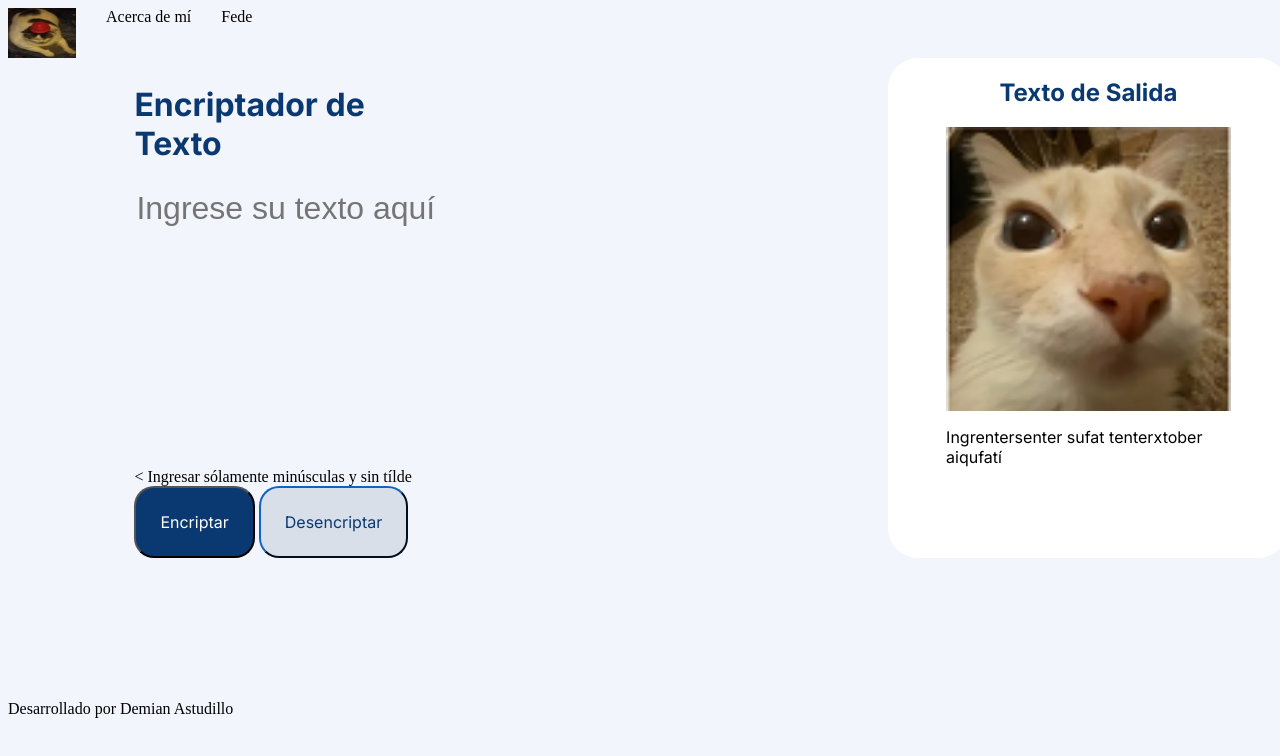
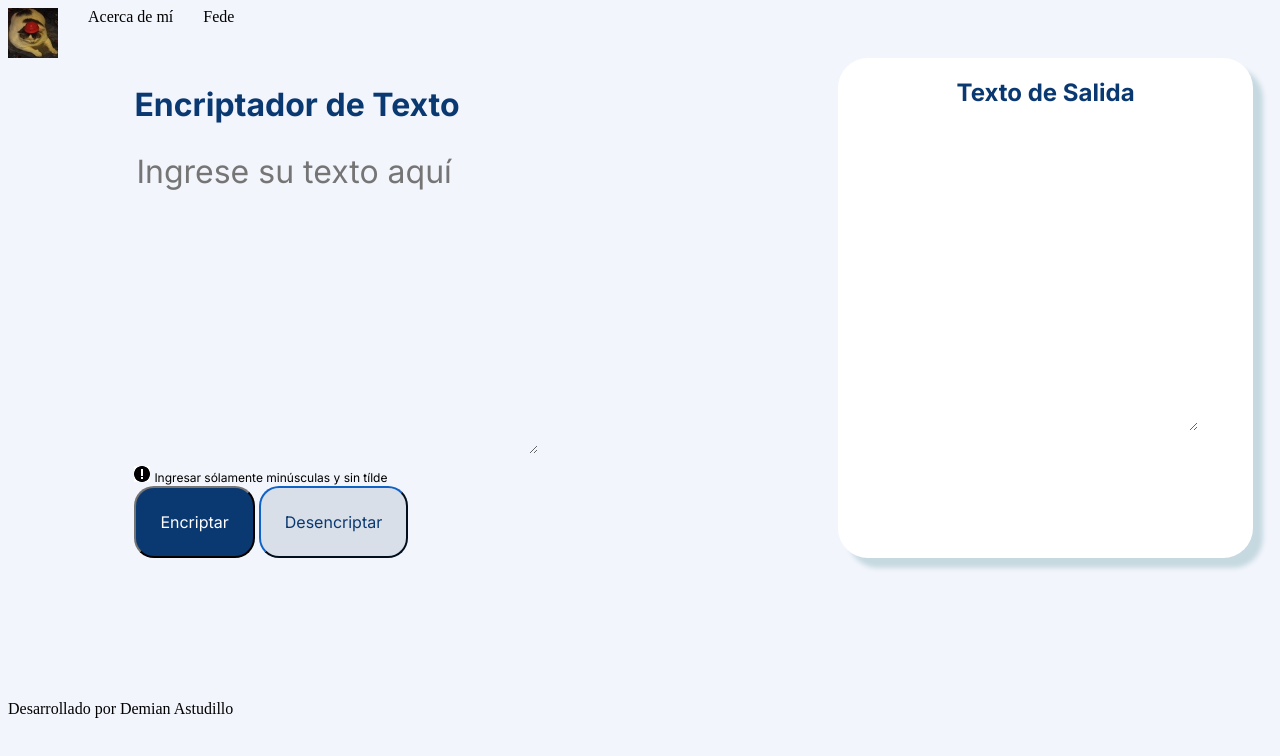
Before and after one commit to demian-astudillo/challenge-encriptador, a plain HTML site: page index.html in a window 1280 px wide. Both pictures are taken after a click on the button "Encriptar". Drawn offline with Linux system fonts and the light colour scheme.

Commit message:
de input a textarea + correcciones varias

```diff
--- a/app.js
+++ b/app.js
@@ -8,7 +8,12 @@ function encriptar_texto(){
     texto_encriptado = texto_encriptado.replace(/u/g, "ufat");
     let caja = document.querySelector("#caja_salida");
     caja.innerHTML = texto_encriptado;
-    document.getElementById('entrada_texto').setAttribute('value','');
+    let entry = document.getElementById('entrada_texto');
+    entry.value = '';
+    document.getElementById('cat').setAttribute('style','display: none;');
+    document.getElementById('texto_1').setAttribute('style','display: none;');
+    document.getElementById('texto_2').setAttribute('style','display: none;');
+    document.getElementById('caja_salida').setAttribute('style','');
 }
 
 function desencriptar_texto(){
@@ -20,4 +25,10 @@ function desencriptar_texto(){
     texto_desencriptado = texto_desencriptado.replace(/ufat/g, "u");
     let caja = document.querySelector("#caja_salida");
     caja.innerHTML = texto_desencriptado;
+    let entry = document.getElementById('entrada_texto');
+    entry.value = '';
+    document.getElementById('cat').setAttribute('style','display: none;');
+    document.getElementById('texto_1').setAttribute('style','display: none;');
+    document.getElementById('texto_2').setAttribute('style','display: none;');
+    document.getElementById('caja_salida').setAttribute('style','');
 }
--- a/index.html
+++ b/index.html
@@ -19,12 +19,12 @@
             <div class="container_1">
                 <div>
                     <h1 class="titulo_entrada">Encriptador de Texto</h1>
-                    <input type="text" class="entrada" id="entrada_texto" onkeydown="return /[a-zA-Z ]/i.test(event.key)" value="Ingrese su texto aquí" placeholder="Ingrese su texto aquí">
+                    <textarea class="entrada" id="entrada_texto" onkeydown="return /[a-zA-Z ]/i.test(event.key)" value="Ingrese su texto aquí" placeholder="Ingrese su texto aquí"></textarea>
                 </div>
                 <div>
                     <div>
-                        <
-                        <label for="boton_1">Ingresar sólamente minúsculas y sin tílde</label>
+                        <img src="assets/sign.png">
+                        <label for="boton_1" class="info">Ingresar sólamente minúsculas y sin tílde</label>
                     </div>
                     <div>
                         <button id="boton_1" class="boton_1" onclick="encriptar_texto();">Encriptar</button>
@@ -34,10 +34,10 @@
             </div>
             <div class="container_2">
                 <h2 class="titulo_salida">Texto de Salida</h2>
-                <img src="assets\cat.png">
-                <p id="caja_salida">
-                    No se ha enviado texto
-                </p>
+                <img id="cat" src="assets\cat.png">
+                <p id="texto_1" class="texto_1">Ningún Mensaje fue encontrado</p>
+                <p id="texto_2" class="texto_2">Ingresa el texto que desees encriptar o desencriptar</p>
+                <textarea class="caja_salida" id="caja_salida" style ='display: none;'></textarea>
             </div>
         </section>
     </main>
--- a/styles/style.css
+++ b/styles/style.css
@@ -21,7 +21,7 @@
 
 .manchas {
     height: 50px;
-    width: 68px;
+    width: 50px;
 }
 
 
@@ -33,7 +33,7 @@
 
 .container_master{
     display: flex;
-    gap: 0px 450px;
+    gap: 0px 300px;
 }
 
 .container_1{
@@ -52,10 +52,12 @@
     border: none;
     border-color: transparent;
     background-color: #F3F5FC;
-    width: 300px;
-    height: 300px
+    width: 400px;
+    height: 300px;
     font-family: "Inter", sans-serif;
     font-size: 32px;
+
+
 }
 
 .container_2{
@@ -71,15 +73,46 @@
     font-weight: 400;
     padding-left: 5%;
     padding-right: 5%;
+    box-shadow: 10px 10px 5px rgb(198, 217, 224);
 
 }
+.texto_1{
+    color: #343A40;
+    font-family: "Inter", sans-serif;
+    font-size: 24px;
+    font-weight: 400;
+    text-align: center;
+}
 
+.texto_2{
+    color: #495057;
+    font-family: "Inter", sans-serif;
+    font-size: 16px;
+    font-weight: 200;
+    text-align: center;
+}
 .titulo_salida{
     display: flex;
     align-items: center;
     justify-content: center;
     color: #0A3871;
 
+}
+
+.caja_salida{
+    border: none;
+    border-color: transparent;
+    background-color: #FFFFFF;
+    width: 300px;
+    height: 300px;
+    font-family: "Inter", sans-serif;
+    font-size: 16px;
+}
+
+.info{
+    font-family: "Inter", sans-serif;
+    font-size: 12px;
+    border-color: #495057;
 }
 .boton_1{
     border-radius: 20px;
@@ -88,7 +121,7 @@
     color: #FFFFFF;
     font-family: "Inter", sans-serif;
     font-size: 16px;
-    border-color: black;
+    border-color: rgb(32, 32, 32);
 }
 
 .boton_2{
```
